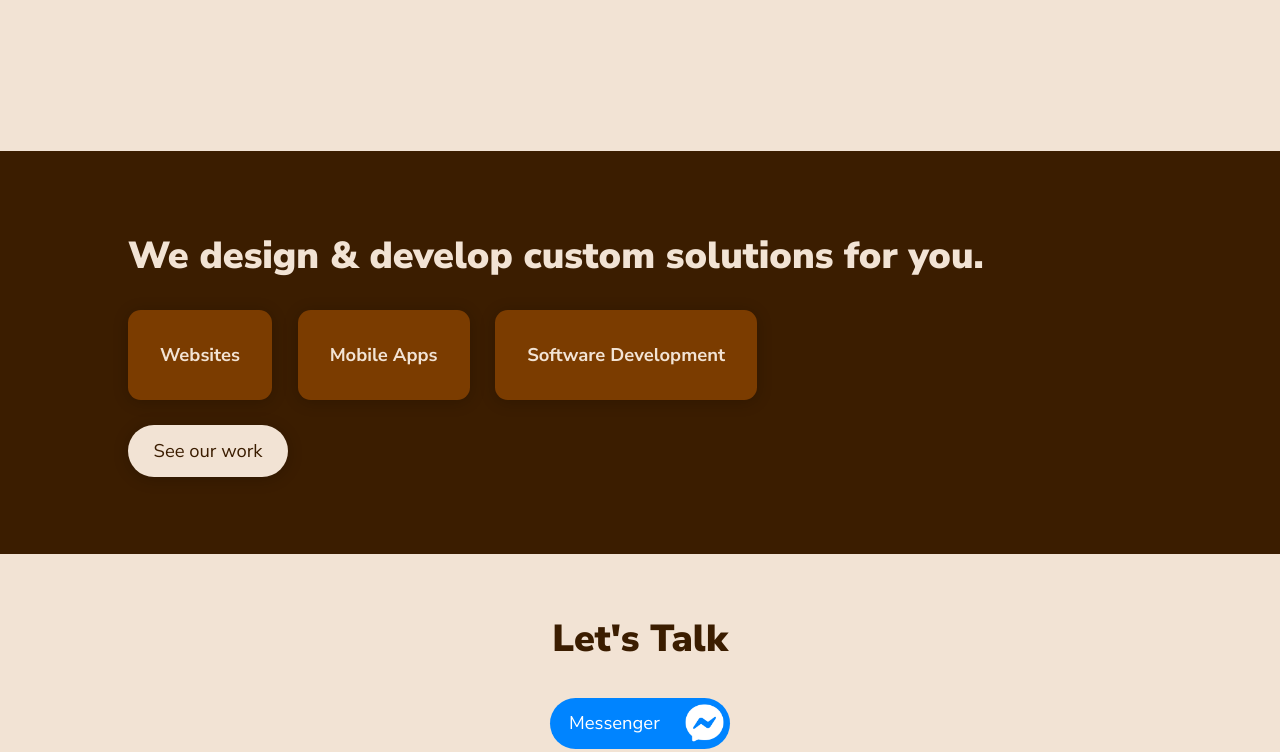
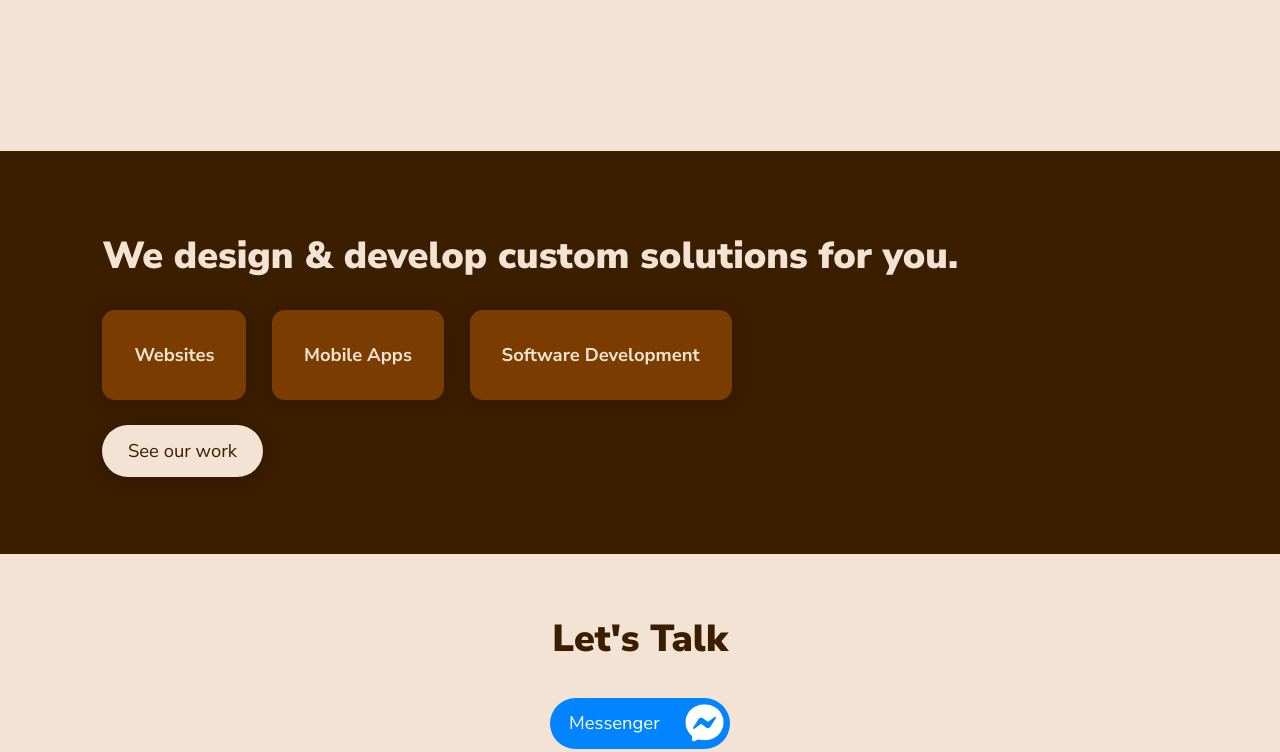
Before and after one commit to kevinbai0/Bamboo-Studios, a Gatsby site: page / in a window 1280 px wide. Shown: the part 649-1401 px from the top of the page. Built offline with nearby package versions, Linux system fonts and the light colour scheme; Gatsby itself is replaced by a stand-in of ours.

Commit message:
Fixed alignment issue

```diff
--- a/src/styled-components/landing-components.js
+++ b/src/styled-components/landing-components.js
@@ -42,12 +42,15 @@ export const Subline = styled.h3`
 
 export const SecondaryContainer = styled.div`
   background-color: ${theme.colors.darkColor};
-  padding: 10vw 15vw;
+  padding: 10vw 8vw;
   display: flex;
   flex-direction: column;
   align-items: flex-start;
+  @media only screen and (min-width: 600px) {
+    padding: 10vw 15vw;
+  }
   @media only screen and (min-width: 1200px) {
-    padding: 6vw 10vw;
+    padding: 6vw 8vw;
   }
 `;
 
```
